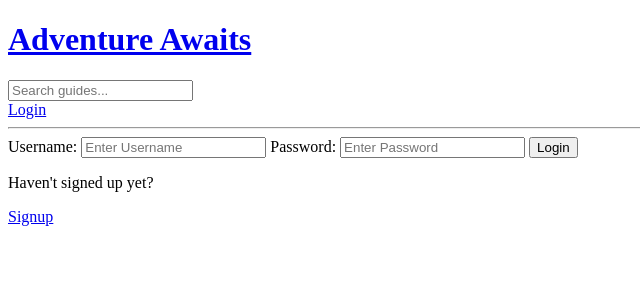
After one commit to dkwatson522/adventure_awaits, a Django app: page /login/ in a window 1280 px wide. The commit adds this page. Shown: the top 300 px of the page, without its empty margins (0-640 px from the left). Run offline with Django 4.2, Linux system fonts and the light colour scheme.

Commit message:
Initial login/logout/registration setup

```diff
--- a/base/templates/base/home.html
+++ b/base/templates/base/home.html
@@ -38,9 +38,10 @@
                 <p>
                     {{guide.description}}
                 </p>
-
+                {% if request.user.is_superuser %}
                 <a href="{% url 'update-guide' guide.id %}">Edit Guide</a>
                 <a href="{% url 'delete-guide' guide.id %}">Delete Guide</a>
+                {% endif %}
             {% endfor %}
         </div>
     </div>
--- /dev/null
+++ b/base/templates/base/login_register.html
@@ -0,0 +1,31 @@
+{% extends 'main.html' %}
+
+{% block content %}
+{% if page == 'login' %}
+<div>
+    <form action="" method="POST">
+        {% csrf_token %}
+        <label>Username:</label>
+        <input type="text" name="username" placeholder="Enter Username">
+
+        <label>Password:</label>
+        <input type="password" name="password" placeholder="Enter Password">
+
+        <input type="submit" value="Login">
+    </form>
+    <p>Haven't signed up yet?</p>
+    <a href="{% url 'register' %}">Signup</a>
+</div>
+{% else %}
+<div>
+    <form action="" method="POST">
+        {% csrf_token %}
+        {{form.as_p}}
+        <input type="submit" value="Register">
+    </form>
+    <p>Already signed up?</p>
+    <a href="{% url 'login' %}">Login</a>
+</div>
+{% endif %}
+
+{% endblock content %}
--- a/base/urls.py
+++ b/base/urls.py
@@ -2,6 +2,10 @@ from django.urls import path
 from . import views
 
 urlpatterns = [
+    path('login/', views.loginPage, name='login'),
+    path('logout/', views.logoutUser, name='logout'),
+    path('register/', views.registerPage, name='register'),
+    path('error', views.errorPage, name='error'),
     path('', views.home, name='home'),
     path('guide/<str:pk>/', views.guide, name='guide'),
     path('create-guide', views.createGuide, name ='create-guide'),
--- a/base/views.py
+++ b/base/views.py
@@ -1,7 +1,60 @@
 from django.shortcuts import render,redirect
+from django.http import HttpResponse
+from django.contrib import messages
 from django.db.models import Q
+from django.contrib.auth.decorators import login_required, user_passes_test
+from django.contrib.auth.forms import UserCreationForm
+from django.contrib.auth.models import User
+from django.contrib.auth import authenticate, login, logout
 from .models import Guide, Park
 from .forms import GuideForm
+
+def user_is_allowed(user):
+    return user.is_superuser
+
+def loginPage(request):
+    page = 'login'
+    if request.user.is_authenticated:
+        return redirect('home')
+
+    if request.method == 'POST':
+        username = request.POST.get('username').lower()
+        password = request.POST.get('password')
+        try:
+            user = User.objects.get(username=username)
+        except:
+            messages.error(request, 'User does not exist')
+
+        user = authenticate(request, username=username, password=password)
+        if user is not None:
+            login(request, user)
+            return redirect('home')
+        else:
+            messages.error(request, 'Username or password does not exist')
+
+    context = {'page': page}
+    return render(request, 'base/login_register.html', context)
+
+def logoutUser(request):
+    logout(request)
+    return redirect('home')
+
+def registerPage(request):
+    page = 'register'
+    form = UserCreationForm
+    if request.method == 'POST':
+        form = UserCreationForm(request.POST)
+        if form.is_valid():
+            user = form.save(commit=False)
+            # sanitize username
+            user.username = user.username.lower()
+            user.save()
+            login(request, user)
+            return redirect('home')
+        else:
+            messages.error(request, 'An error occurred during registration')
+    context = {'page': page, 'form': form}
+    return render(request, 'base/login_register.html', context)
 
 def home(request):
     q = request.GET.get('q') if request.GET.get('q') != None else ''
@@ -22,6 +75,8 @@ def guide(request, pk):
     context = {'guide': guide}
     return render(request, 'base/guide.html', context)
 
+@login_required(login_url='login')
+@user_passes_test(user_is_allowed, login_url='error')
 def createGuide(request):
     form = GuideForm()
     if request.method == 'POST':
@@ -33,6 +88,8 @@ def createGuide(request):
     context = {'form': form}
     return render(request, 'base/guide_form.html', context)
 
+@login_required(login_url='login')
+@user_passes_test(user_is_allowed, login_url='error')
 def updateGuide(request, pk):
     guide = Guide.objects.get(id=pk)
     form = GuideForm(instance=guide)
@@ -45,6 +102,8 @@ def updateGuide(request, pk):
     context = {'form': form}
     return render(request, 'base/guide_form.html', context)
 
+@login_required(login_url='login')
+@user_passes_test(user_is_allowed)
 def deleteGuide(request, pk):
     guide = Guide.objects.get(id=pk)
     if request.method == 'POST':
@@ -52,3 +111,7 @@ def deleteGuide(request, pk):
         return redirect('home')
 
     return render(request, 'base/delete.html', {'obj': guide})
+
+def errorPage(request):
+    messages.error(request, 'That page is restricted!')
+    return redirect('home')
--- a/templates/main.html
+++ b/templates/main.html
@@ -10,6 +10,14 @@
     <body>
     {% include 'navbar.html' %}
 
+    {% if messages %}
+    <ul class="messages">
+        {% for message in messages %}
+        <li>{{ message }}</li>
+        {% endfor %}
+    </ul>
+    {% endif %}
+
     {% block content %}
 
 
--- a/templates/navbar.html
+++ b/templates/navbar.html
@@ -1,7 +1,14 @@
 <a href="/">
-  <h1>Adventure Awaits</h1>
+    <h1>Adventure Awaits</h1>
 </a>
 
 <form action="{% url 'home' %}">
     <input type="text" name="q" placeholder="Search guides..."/>
 </form>
+{% if request.user.is_authenticated %}
+<p>Hello {{user}}</p>
+<a href="{% url 'logout' %}">Logout</a>
+{% else %}
+<a href="{% url 'login' %}">Login</a>
+{% endif %}
+<hr>
```
